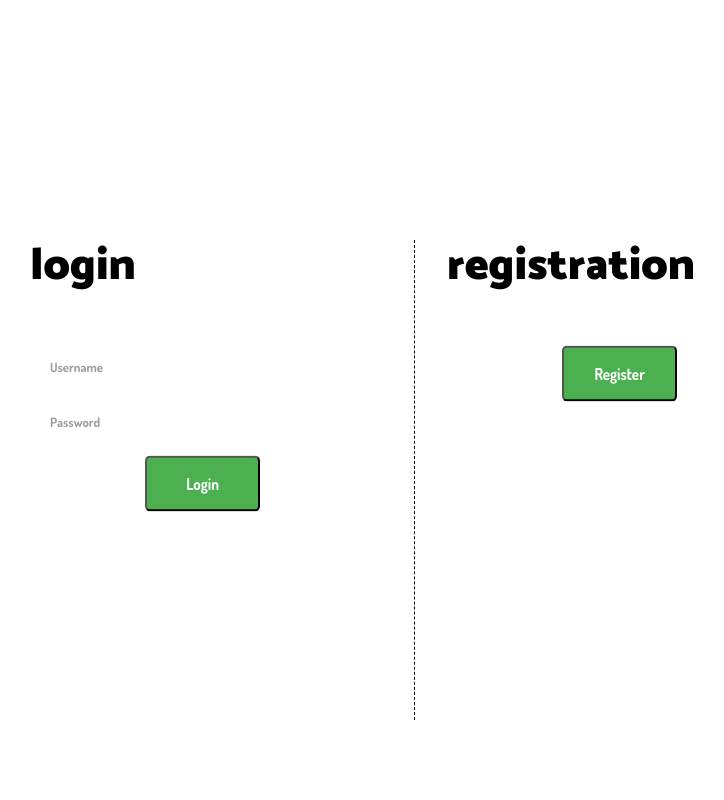
After one commit to VESIT-CMPN/D17C_Group_1_IntelligentCloudStorage, a PHP site: page /access.php in a window 1280 px wide. The commit adds this page. Shown: the whole page, without its empty margins (225-949 px from the left). Run offline with PHP 8.4, Linux system fonts and the light colour scheme.

Commit message:
linked updatd UI Login UI changed

```diff
--- /dev/null
+++ b/access.php
@@ -0,0 +1,97 @@
+<?php
+	session_start();
+	session_unset();
+
+	$_SESSION['login']=0;
+
+	//UI code
+	$start ='
+					<!DOCTYPE html>
+					<html>
+					<head>
+					<meta charset="UTF-8">
+					<title>ICSSIC</title>
+					<link rel="stylesheet" type="text/css" href="css/access.css">
+					<link rel="shortcut icon" type="image/png" href="images/favi.png"/>
+					</head>
+
+					<body>
+					    <div id="cloud-container1">
+					        <div class=login-box>
+					            <h2>login</h2>
+					            <div class=logsubbox>
+					                <form action="?" method="post">
+
+
+					                    <div class="container">
+
+					                      <input type="text" placeholder="Username" name="username" required>
+
+
+					                      <input type="password" placeholder="Password" name="password" required>
+
+					                      <button type="submit" name="send">Login</button>
+
+					                    </div>
+
+
+					                  </form>
+					            </div>
+
+
+					        </div>
+					    </div>
+					    <div id="cloud-container2">
+					        <div class=reg-box>
+					            <h2>registration</h2>
+					            <div class=regsubbox>
+					              <a href="register.php"><button type="submit">Register</button></a>
+					            </div>
+
+
+					        </div>
+					    </div>
+					</body>
+
+					</html>
+				';
+
+	if(!isset($_POST['send'])){
+
+		echo $start;
+	}
+	else{
+
+		$user=$_POST['username'];
+		$pass=$_POST['password'];
+
+		//database connect
+		require './module/class/Database.php';
+
+		$db = new Database();
+		if($db->connect()){
+
+			$query="SELECT * from login where username='" . $user .  "' and password='" . $pass . "'";
+
+			$db->sql($query);
+
+			$res = $db->getResult();
+			$db->disconnect();
+			if(count($res) == 1){
+
+				$_SESSION['username']= $user ;
+
+			}else{
+				echo $start;
+			}
+
+			if(isset($_SESSION['username']))
+			{
+				$_SESSION['login']=1;
+				header('Location:upload.php');
+			}
+		}else{
+			echo 'connection failed\n';
+		}
+	}
+?>
--- /dev/null
+++ b/css/access.css
@@ -0,0 +1,98 @@
+@import url('https://fonts.googleapis.com/css?family=Catamaran:900');
+@import url('https://fonts.googleapis.com/css?family=Dosis:700');
+@import url('https://fonts.googleapis.com/css?family=Dosis:800');
+
+html{
+    min-height:100%;/* make sure it is at least as tall as the viewport */
+    position:relative;
+}
+body{
+    height:100%;
+}
+#cloud-container1 {
+    position:absolute;
+    top:0;
+    bottom:0;
+    left:0;
+    right:0;
+    overflow:hidden;
+    width: 50%;
+    float:left;
+    z-index:-1; /* Remove this line if it's not going to be a background! */
+}
+.login-box{
+    margin: auto;
+    top:15em;
+    position:relative;
+    float:right;
+    width:60%;
+    height:60%;
+    /*background-color: red;*/
+    border-right:1px dashed black;
+
+}
+h2{
+    margin-top: -10px;
+    font-family: 'Catamaran', sans-serif;
+    font-size: 3.5vw;
+}
+#cloud-container2 {
+    position:absolute;
+    top:0;
+    bottom:0;
+    right:0;
+    overflow:hidden;
+    width: 50%;
+    float:right;
+    z-index:-1; /* Remove this line if it's not going to be a background! */
+}
+input[type=text], input[type=password], input[type=email], input[type=cemail] {
+    width: 70%;
+    padding: 12px 20px;
+    margin: 8px 0;
+    display: inline-block;
+    border: 0px solid #ccc;
+
+}
+
+button {
+    background-color: #4CAF50;
+    color: white;
+    padding: 14px 20px;
+    margin: 8px 0;
+    border-radius: 5px;
+    cursor: pointer;
+    width: 30%;
+    margin-left:30%;
+    margin-right:auto;
+    font-family: 'Dosis', sans-serif;
+    font-size: 15px;
+    transform: scale(1, 1.1);
+
+
+}
+
+button:hover {
+    opacity: 0.8;
+    font-family: 'Dosis', sans-serif;
+
+}
+::-webkit-input-placeholder { /* Chrome/Opera/Safari */
+    font-family: 'Dosis', sans-serif;
+    font-size: 1vw;
+    opacity:0.7;
+
+  }
+
+.reg-box{
+    margin: auto;
+    top:15em;
+    left:2em;
+    position:relative;
+    float:left;
+    width:60%;
+    height:60%;
+    /*background-color: red;*/
+
+
+}
--- a/download.php
+++ b/download.php
@@ -20,7 +20,7 @@
 
 						</header>
 						<span style="float:right;margin-right:10px;"><a href="upload.php">Upload</a></span>
-						<span style="float:right;margin-right:10px;"><a href="index.php">Logout</a></span>
+						<span style="float:right;margin-right:10px;"><a href="access.php">Logout</a></span>
 					</article>
 					<article>
 						<table border=1>
--- a/send.php
+++ b/send.php
@@ -7,10 +7,8 @@
 			<body>
 				<form action="?" method="post">
 				<fieldset>
-				<legend>Request Send SuccessFully</legend>
-				<p>Kindly wait for our <i>response</i>!
-				<p>for any query:</p>
-				<p>E-mail :friendforever@gmail.com</p>
+				<legend>Account created SuccessFully</legend>
+				<p><a href="access.php">Login Page</a></p>
 				</fieldset>
 				</form>
 			</body>
--- a/upload.php
+++ b/upload.php
@@ -22,7 +22,7 @@ if($_SESSION['login']===1)
 			<p>welcome , <?php echo $_SESSION['username']; ?>
 			<span style="float:right;margin-right:10px;"><a href="filemanager.php">File Manager</a></span>
 			<span style="float:right;margin-right:10px;"><a href="download.php">Download Files</a></span>
-			<span style="float:right;margin-right:10px;"><a href="index.php">Logout</a></span>
+			<span style="float:right;margin-right:10px;"><a href="access.php">Logout</a></span>
 
 			<!--<span style="float:right;margin-right:10px;"><a href="download.php">Download File</a></span></p>-->
 		</section>
```
Also changed, not shown: css/main.css (added, +81 -0 lines), index.html (added, +17 -0 lines), index.php (deleted, +0 -72 lines), images/favi.png (added), images/favicon-01.jpg (added), images/mainbackground.jpg (added).
